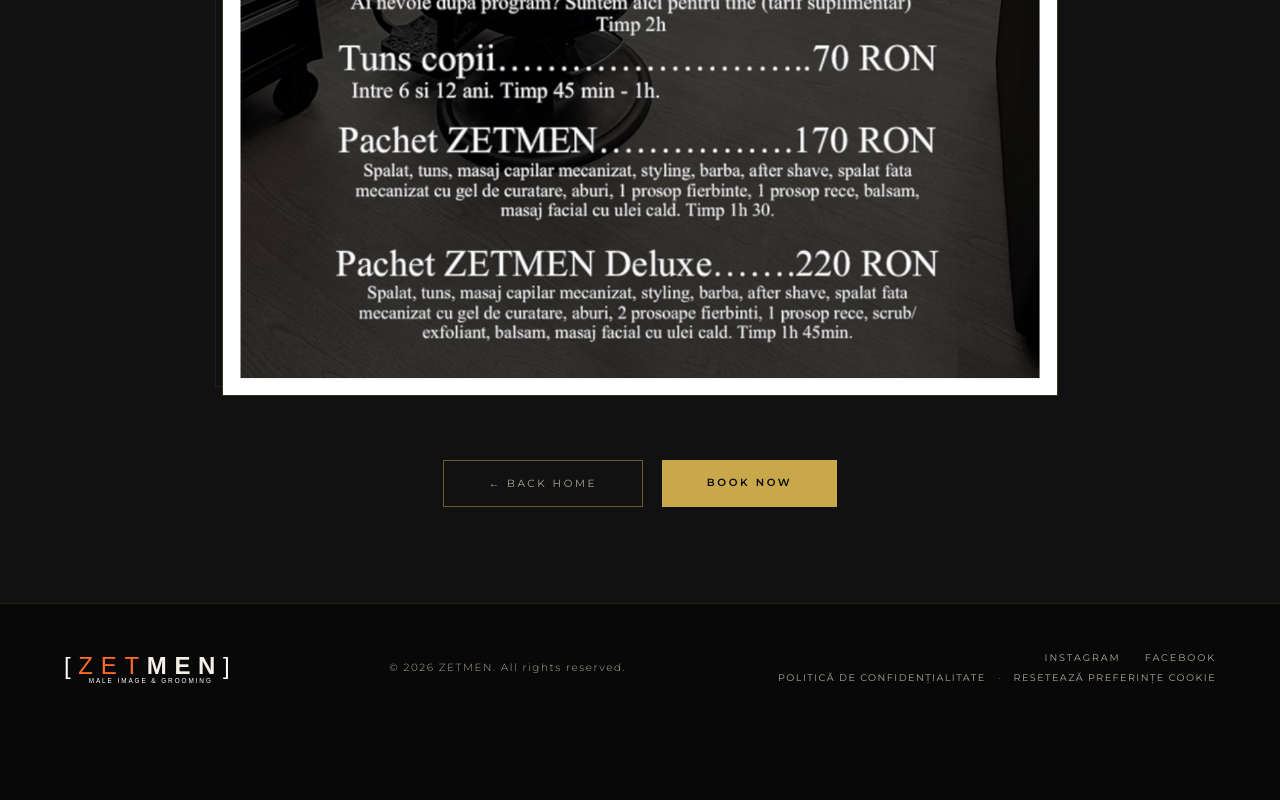
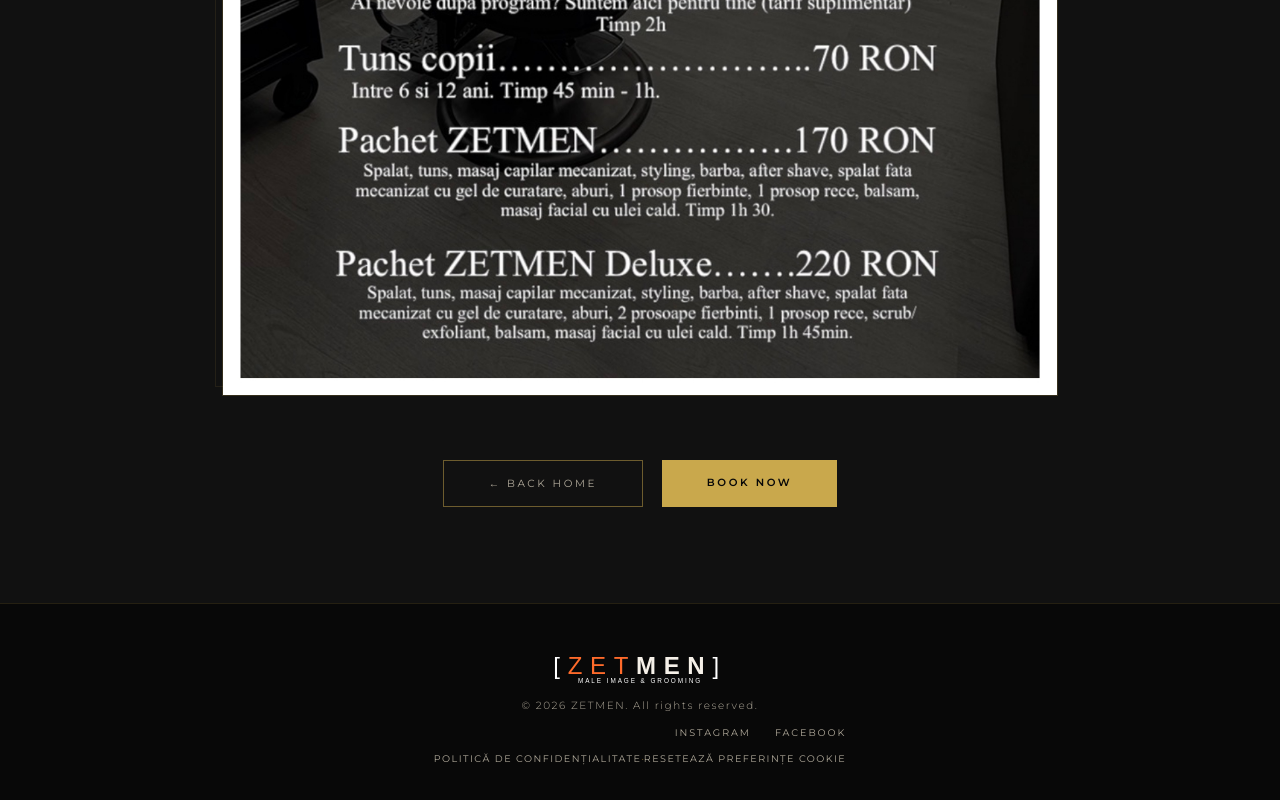
Before and after one commit to ionelnitu/ZetMenSalon, an Angular app: page /prices in a window 1280 px wide. Shown: the part 1171-1971 px from the top of the page. Before the commit the page ends 1903 px from the top, so only its background shows below. Built offline with nearby package versions, Linux system fonts and the light colour scheme.

Commit message:
fixing nav bar

```diff
--- a/src/app/components/footer/footer.component.scss
+++ b/src/app/components/footer/footer.component.scss
@@ -5,6 +5,8 @@
   display: flex;
   justify-content: space-between;
   align-items: center;
+  flex-direction: column;
+  gap: 15px;
 }
 
 .footer-logo {
@@ -27,6 +29,7 @@
   gap: 1.5rem;
 
   a {
+    display: block;
     font-size: 0.6rem;
     letter-spacing: 0.2em;
     text-transform: uppercase;
@@ -72,9 +75,9 @@
 }
 
 .footer-legal {
-  display: flex;
+  display: fixed;
   align-items: center;
-  gap: 0.8rem;
+  gap: 0.5rem;
 
   a {
     font-size: 0.6rem;
```
